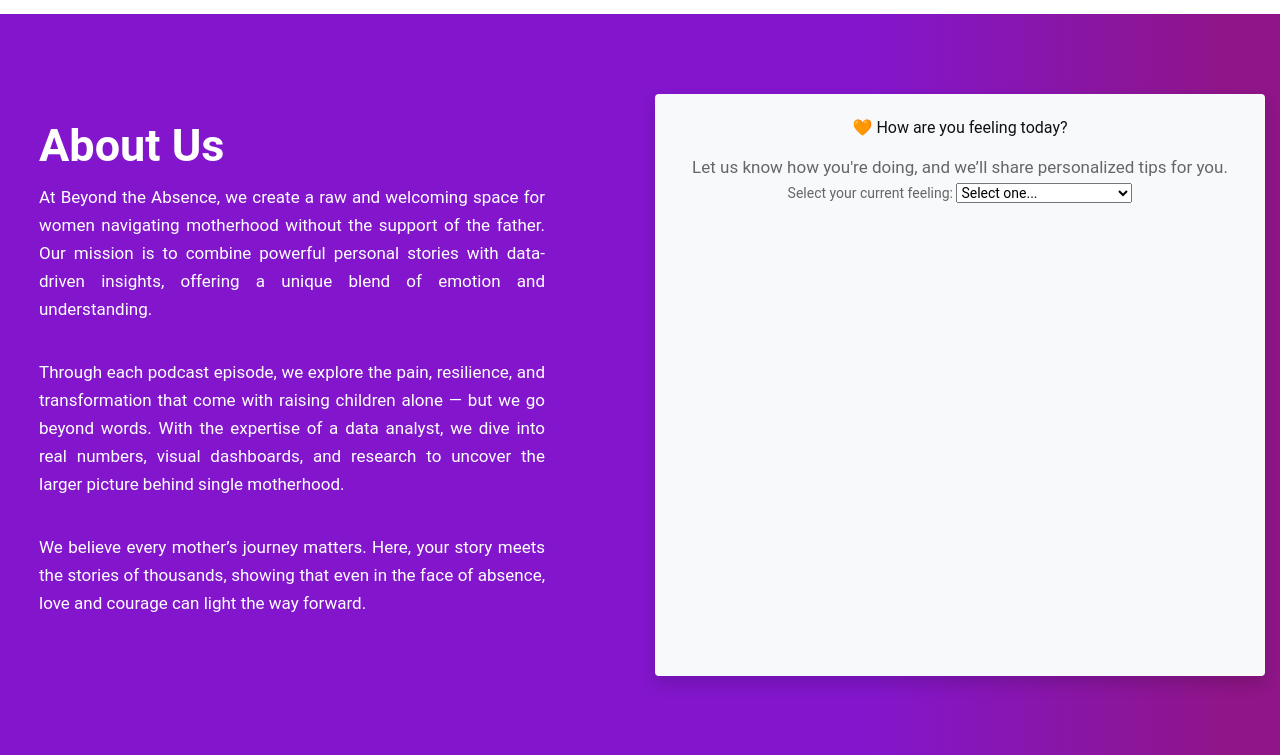
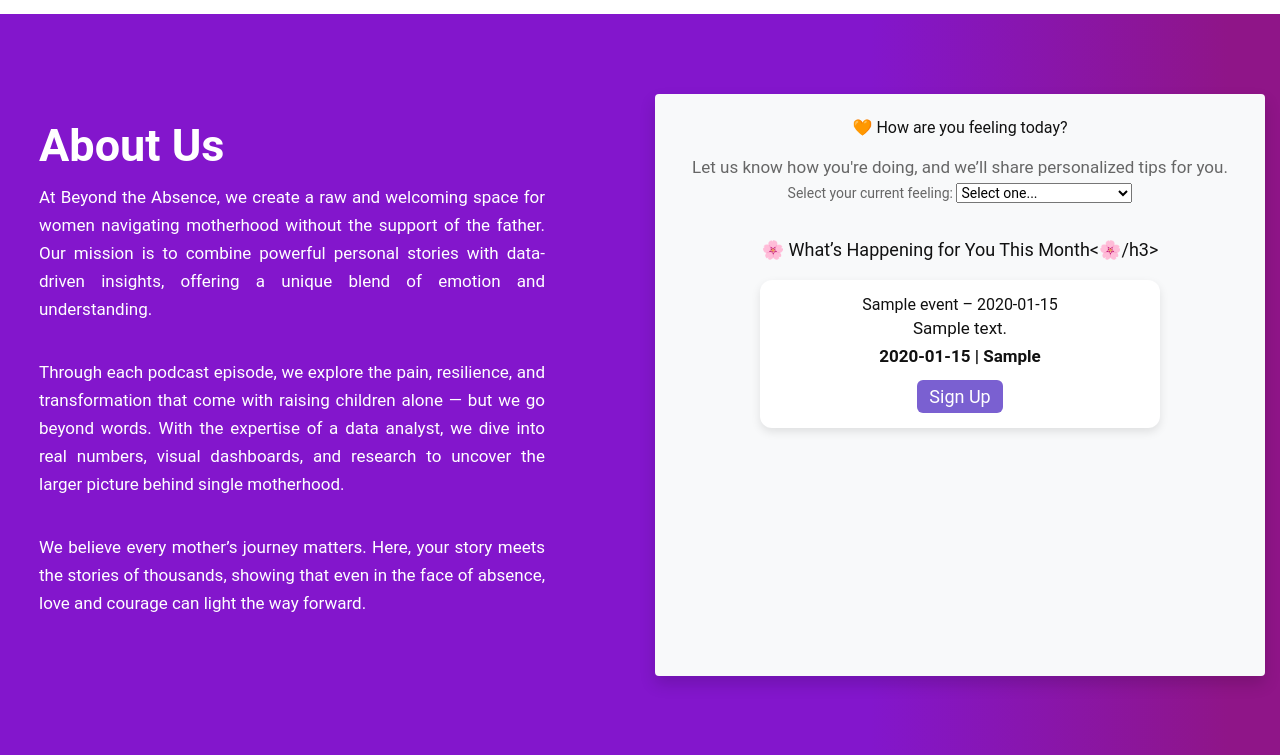
Before and after one commit to suelmaparis/beyond_the_absence, a Flask app: template templates/index.html in a window 1280 px wide. Shown: the part 1027-1782 px from the top of the page. Run offline with Flask 3, Linux system fonts and the light colour scheme; tables that the repository leaves empty hold one stand-in row (values such as "Sample post"); the template is opened without the code that fills it: values that come from a table or form of the project are taken from there, most other values are stand-ins (such as "Sample title", 1, 10 or a date in 2020); some libraries are stand-ins or nearby versions.

Commit message:
create event database

```diff
--- a/app.py
+++ b/app.py
@@ -13,7 +13,7 @@
 from flask_migrate import Migrate
 
 
-from models import db, BlogPost, Comment, User, Resource, Question, Tip, CheckIn
+from models import db, BlogPost, Comment, User, Resource, Question, Tip, CheckIn, Event
 from flask_login import LoginManager
 
 from dotenv import load_dotenv
@@ -53,6 +53,7 @@
 admin.add_view(AuthModelView(BlogPost, db.session))
 admin.add_view(AuthModelView(Question, db.session))
 admin.add_view(AuthModelView(Tip, db.session))
+admin.add_view(AuthModelView(Event, db.session))
 
 def get_dashboard_data():
     from country_continent_map import country_continent_map
@@ -370,3 +371,15 @@
 def get_questions():
     questions = Question.query.all()
     return jsonify([{'id': q.id, 'text': q.text, 'category': q.category} for q in questions])
+
+@app.route('/api/events')
+def get_events():
+    events = Event.query.all()
+    return jsonify([{
+        'name': e.name,
+        'date': e.date,
+        'time': e.time,
+        'location': e.location,
+        'description': e.description,
+        'link': e.link
+    } for e in events])
--- a/static/css/style.css
+++ b/static/css/style.css
@@ -802,3 +802,40 @@
      color: #fff;
      border-color: #5f4b8b;
    }
+
+   .single-event-carousel {
+     position: relative;
+     width: 100%;
+     max-width: 400px;
+     height: auto;
+     margin: 20px auto;
+     padding: 15px;
+     background: #ffffff;
+     border-radius: 12px;
+     box-shadow: 0 4px 10px rgba(0, 0, 0, 0.1);
+     overflow: hidden;
+   }
+
+   .event-slide {
+     display: none;
+     animation: fade 0.5s ease-in-out;
+   }
+
+   .event-slide.active {
+     display: block;
+   }
+
+   @keyframes fade {
+     from {opacity: 0;}
+     to {opacity: 1;}
+   }
+
+   .event-slide a {
+     display: inline-block;
+     margin-top: 10px;
+     background-color: #7a60d1;
+     color: white;
+     padding: 6px 12px;
+     text-decoration: none;
+     border-radius: 6px;
+   }
--- a/templates/index.html
+++ b/templates/index.html
@@ -145,6 +145,11 @@
             </div>
           </div>
 
+          <div id="event-carousel-wrapper" class="text-center mb-4">
+            <h3>🌸 What’s Happening for You This Month<🌸/h3>
+            <div id="event-carousel" class="single-event-carousel"></div>
+          </div>
+
           <!-- Etapa 2: Perguntas -->
           <div id="checkin-question" class="d-none">
             <form id="question-form" class="p-4 bg-white rounded shadow-sm border">
@@ -173,6 +178,39 @@
     </div>
   </div>
 </section>
+<script>
+      let carouselIndex = 0;
+      let slides = [];
+
+      fetch('/api/events')
+        .then(res => res.json())
+        .then(events => {
+          const carousel = document.getElementById('event-carousel');
+
+          events.forEach((event, index) => {
+            const slide = document.createElement('div');
+            slide.className = 'event-slide';
+            slide.innerHTML = `
+              <h4>${event.name} – ${event.date}</h4>
+              <p>${event.description}<br><strong>${event.time} | ${event.location}</strong></p>
+              <a href="${event.link}" target="_blank">Sign Up</a>
+            `;
+            carousel.appendChild(slide);
+          });
+
+          slides = document.querySelectorAll('.event-slide');
+          if (slides.length > 0) {
+            slides[0].classList.add('active');
+
+            setInterval(() => {
+              slides[carouselIndex].classList.remove('active');
+              carouselIndex = (carouselIndex + 1) % slides.length;
+              slides[carouselIndex].classList.add('active');
+            }, 5000);
+          }
+        });
+
+  </script>
 
 <script>
   let questions = [];
@@ -190,6 +228,9 @@
         async function startCheckin(mood) {
         answers["mood"] = mood;
 
+
+        document.getElementById('event-carousel-wrapper').style.display = 'none';
+
         const res = await fetch('/api/questions');
         questions = await res.json();
 
@@ -197,11 +238,11 @@
           alert("No questions available.");
           return;
         }
-
         document.getElementById('checkin-intro').classList.add('d-none');
         document.getElementById('checkin-question').classList.remove('d-none');
         showQuestionGroup();
       }
+
 
   function showQuestionGroup() {
     const groupContainer = document.getElementById('question-group');
@@ -362,22 +403,26 @@
           <div class="chart-page" id="page2" style="display:none;">
             <div class="row">
               <!-- Problems of Bonding -->
-              <div class="col-md-6 mb-4">
+              <div class="col-md-6">
                 <div class="card">
                   <div class="card-body">
                     <h5 class="card-title">Problems of Bonding with Baby</h5>
+                    <div style="height: 350px;">
                       <canvas id="bondingChart"></canvas>
+                    </div>
                   </div>
                 </div>
               </div>
 
 
               <!-- Feeling Anxious -->
-              <div class="col-md-6 mb-4">
+              <div class="col-md-6">
                 <div class="card">
                   <div class="card-body">
                     <h5 class="card-title">Feeling Anxious</h5>
+                    <div style="height: 350px;">
                      <canvas id="anxiousChart"></canvas>
+                    </div>
                   </div>
                 </div>
               </div>
@@ -387,7 +432,7 @@
                 <div class="card">
                   <div class="card-body">
                     <h5 class="card-title">Suicide Attempt</h5>
-                    <div style="height: 258px;">
+                    <div style="height: 350px;">
                       <canvas id="suicideChart"></canvas>
                     </div>
                   </div>
@@ -395,11 +440,13 @@
               </div>
 
               <!-- Trouble Sleeping -->
-              <div class="col-md-6 mb-4">
+              <div class="col-md-6">
                 <div class="card">
                   <div class="card-body">
                     <h5 class="card-title">Trouble Sleeping at Night</h5>
+                    <div style="height: 350px;">
                      <canvas id="sleepChart"></canvas>
+                    </div>
                   </div>
                 </div>
               </div>
@@ -482,7 +529,7 @@
             // Anxious Chart
             const anxiousCtx = document.getElementById('anxiousChart').getContext('2d');
             new Chart(anxiousCtx, {
-              type: 'bar',
+              type: 'pie',
               data: {
                 labels: {{ anxious_labels | tojson | safe }},
                 datasets: [{
@@ -493,7 +540,10 @@
                   borderWidth: 1
                 }]
               },
-              options: { responsive: true, scales: { y: { beginAtZero: true } } }
+              options: {
+                responsive: true,
+                maintainAspectRatio: false
+              }
             });
 
             // Suicide Attempt Chart
@@ -519,7 +569,7 @@
             // Trouble Sleeping Chart
             const sleepCtx = document.getElementById('sleepChart').getContext('2d');
             new Chart(sleepCtx, {
-              type: 'bar',
+              type: 'pie',
               data: {
                 labels: {{ sleep_labels | tojson | safe }},
                 datasets: [{
@@ -530,7 +580,10 @@
                   borderWidth: 1
                 }]
               },
-              options: { responsive: true, scales: { y: { beginAtZero: true } } }
+              options: {
+                responsive: true,
+                maintainAspectRatio: false
+              }
             });
 
             //Female Population by Continent
@@ -557,7 +610,7 @@
              // Problems of Bonding with Baby
             const bondingCtx = document.getElementById('bondingChart').getContext('2d');
             new Chart(bondingCtx, {
-              type: 'bar',
+              type: 'pie',
               data: {
                 labels: {{ bonding_labels | tojson | safe }},
                 datasets: [{
@@ -568,7 +621,10 @@
                   borderWidth: 1
                 }]
               },
-              options: { responsive: true, scales: { y: { beginAtZero: true } } }
+              options: {
+                responsive: true,
+                maintainAspectRatio: false
+              }
             });
               //Top 10 países com maior % de mulheres (2022)
             const top10Ctx = document.getElementById('top10Chart').getContext('2d');
```
Also changed, not shown: migrations/versions/582ec9af3ee1_created_table_events.py (added, +38 -0 lines), models.py (+12 -2 lines). Lines whose indentation alone changed are shown as unchanged.
